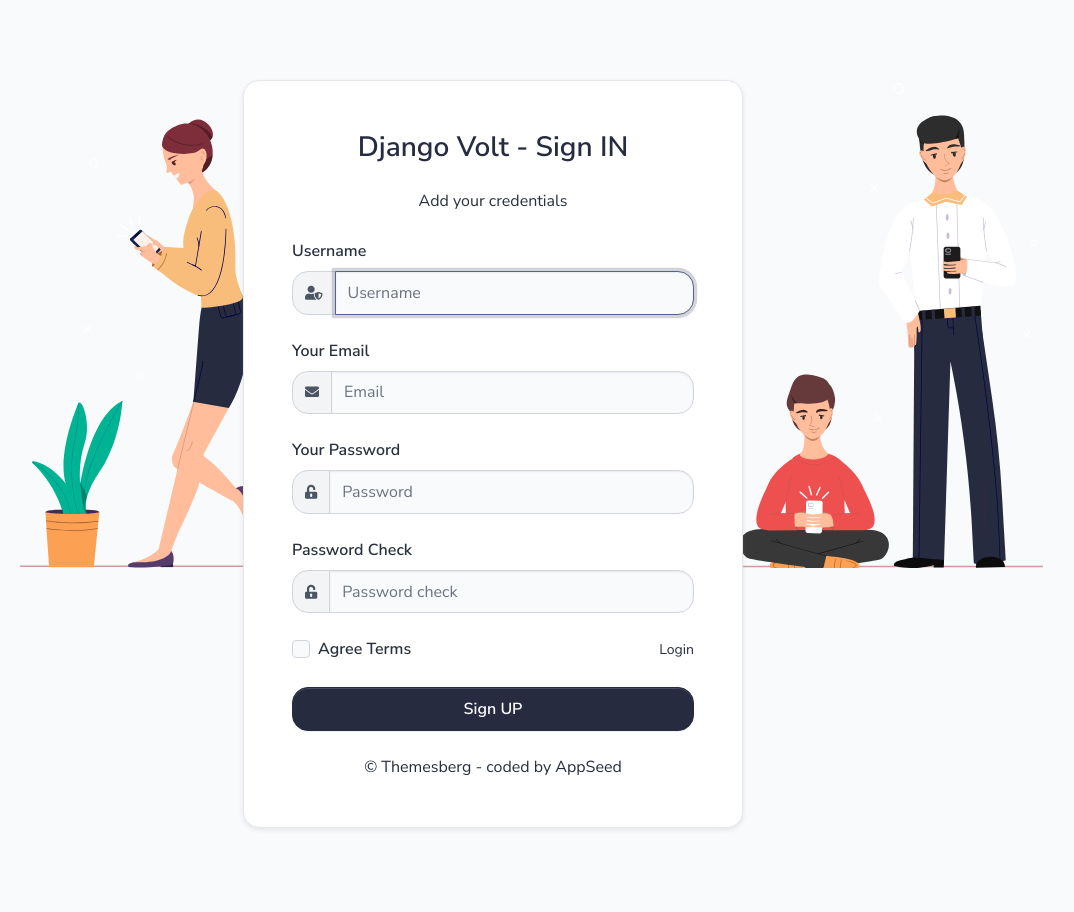
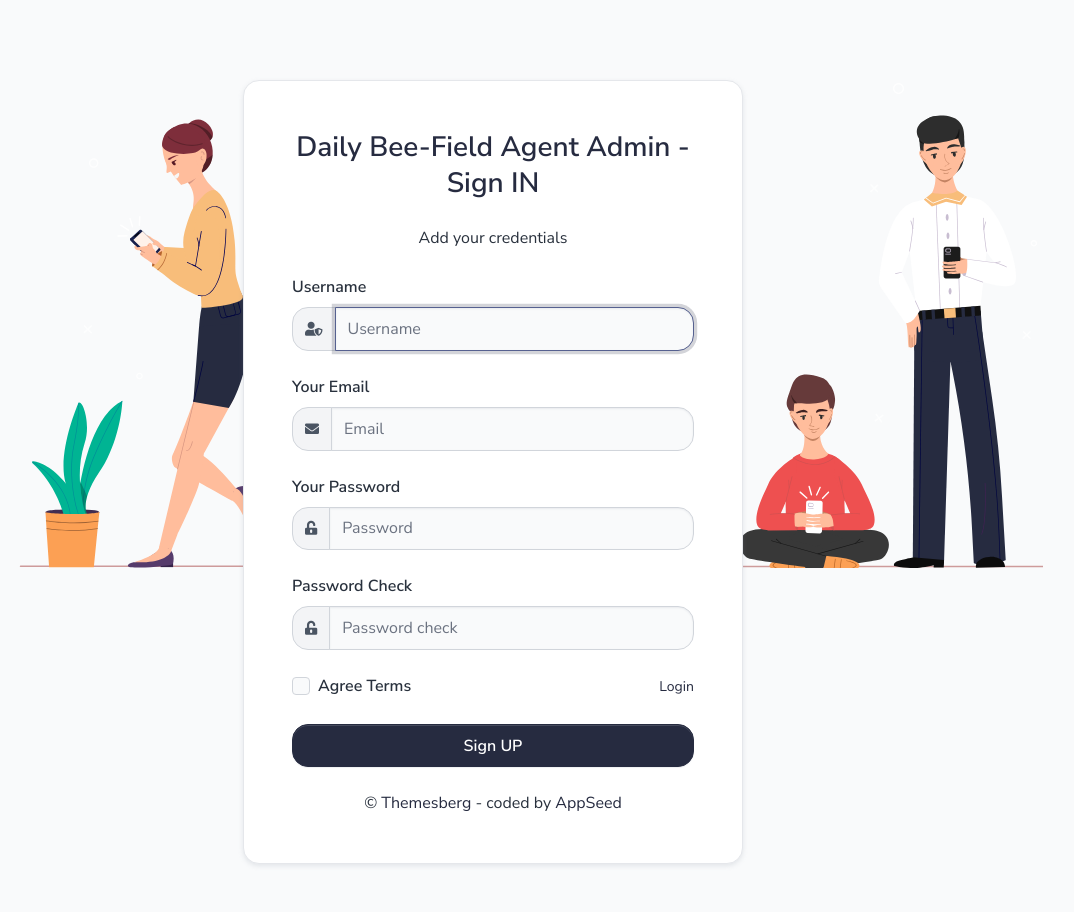
Before and after one commit to Firos333/fieldagent-admin, a Django app: page /register/ in a window 1280 px wide. Shown: the whole page, without its empty margins (147-1221 px from the left). Before the commit the page ends 830 px from the top, so only its background shows below. Run offline with Django 3.2, Linux system fonts and the light colour scheme; some libraries are stand-ins or nearby versions.

Commit message:
first commit

```diff
--- a/core/templates/accounts/login.html
+++ b/core/templates/accounts/login.html
@@ -17,7 +17,7 @@
                             <div class="text-center text-md-center mb-4 mt-md-0">
                                 <h1 class="mb-0 h3">
                                     <a target="_blank"
-                                       href="https://appseed.us/admin-dashboards/django-dashboard-volt">Django Volt</a> - Sign IN
+                                       href="https://appseed.us/admin-dashboards/django-dashboard-volt">Daily Bee-Field Agent Admin </a> - Sign IN
                                 </h1>
                                 <br />
                                 <p>
--- a/core/templates/accounts/register.html
+++ b/core/templates/accounts/register.html
@@ -16,7 +16,7 @@
                             <div class="text-center text-md-center mb-4 mt-md-0">
                                 <h1 class="mb-0 h3">
                                     <a target="_blank"
-                                       href="https://appseed.us/admin-dashboards/django-dashboard-volt">Django Volt</a> - Sign IN
+                                       href="https://appseed.us/admin-dashboards/django-dashboard-volt">Daily Bee-Field Agent Admin</a> - Sign IN
                                 </h1>
                                 <br />
                                 <p>
--- a/core/templates/includes/sidebar.html
+++ b/core/templates/includes/sidebar.html
@@ -23,7 +23,7 @@
         <li class="nav-item">
           <a href="/" class="nav-link d-flex align-items-center">
             <span class="sidebar-icon">
-              <img src="/static/assets/img/brand/light.svg" height="20" width="20" alt="Volt Logo">
+              <img src="https://i.ibb.co/QCMkW7y/Daily-Bee-with-tag.png" height="20" width="20" alt="Volt Logo">
             </span>
             <span class="mt-1 ms-1 sidebar-text">Admin-Portal</span>
 
--- a/core/templates/index.html
+++ b/core/templates/index.html
@@ -176,7 +176,7 @@
                             <h2 class="h1">Bootstrap 5</h2>
                             <p class="mb-4 lead fw-bold">Latest version of Bootstrap without jQuery</p>
                             <p class="mb-4">Volt is built using the latest version of Bootstrap 5 and we only used Vanilla Javascript for everything including the plugins</p>
-                            <a href="https://appseed.us/admin-dashboards/django-dashboard-volt" target="_blank" class="btn btn-outline-primary">
+                            <a href="" target="_blank" class="btn btn-outline-primary">
                                 <span class="fas fa-book me-2"></span>Getting started</a>
                         </div>
                         <div class="col-lg-6 order-lg-1">
--- a/core/templates/layouts/base-fullscreen.html
+++ b/core/templates/layouts/base-fullscreen.html
@@ -23,7 +23,7 @@
 <!-- Primary Meta Tags -->
 
 <title>
-    Django Volt Dashboard - {% block title %}{% endblock %} | AppSeed
+    Field Agent Admin Dashboard - {% block title %}{% endblock %} | AppSeed
 </title>
 
 <meta name="viewport" content="width=device-width, initial-scale=1, shrink-to-fit=no">
@@ -52,7 +52,7 @@
 <link rel="icon" type="image/png" sizes="32x32" href="/static/assets/img/favicon/favicon-32x32.png">
 <link rel="icon" type="image/png" sizes="16x16" href="/static/assets/img/favicon/favicon-16x16.png">
 <link rel="manifest" href="/static/assets/img/favicon/site.webmanifest">
-<link rel="mask-icon" href="/static/assets/img/favicon/safari-pinned-tab.svg" color="#ffffff">
+<link rel="mask-icon" href="https://i.ibb.co/6wjVxDD/MAIN-enhanced-2.png" color="#ffffff">
 <meta name="msapplication-TileColor" content="#ffffff">
 <meta name="theme-color" content="#ffffff">
 
--- a/core/templates/settings.html
+++ b/core/templates/settings.html
@@ -110,7 +110,7 @@
                           <h5 class="fw-normal">
                             {{ request.user.email }}
                           </h5>
-                          <p class="text-gray mb-4">New York, USA</p>
+                          <p class="text-gray mb-4">Kerala</p>
                           <a class="btn btn-sm btn-dark me-2" href="#"><span class="fas fa-user-plus me-1"></span> Connect</a>
                           <a class="btn btn-sm btn-secondary" href="#">Send Message</a>
                       </div>
```
